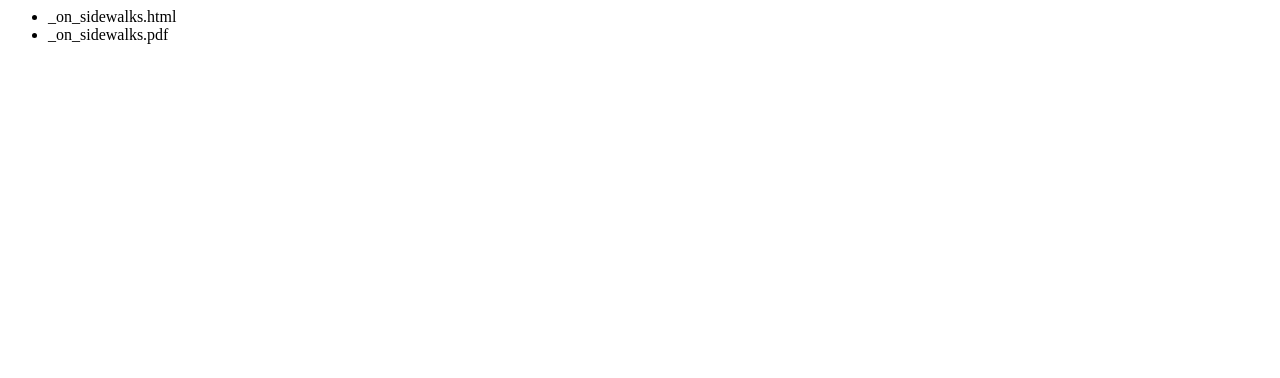
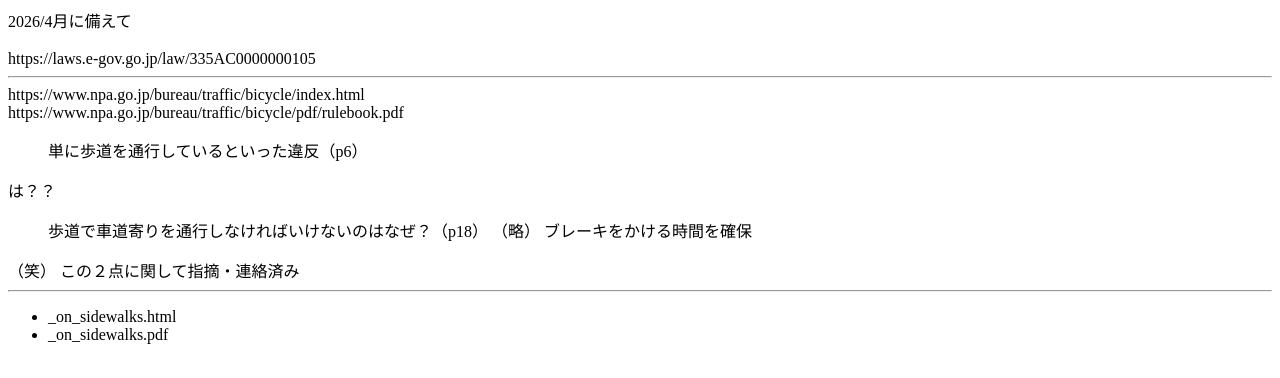
Before and after one commit to kensuke/misc, a plain HTML site: page bicycles/index.html in a window 1280 px wide. Drawn offline with Linux system fonts and the light colour scheme.

Commit message:
Update index.html

```diff
--- a/bicycles/index.html
+++ b/bicycles/index.html
@@ -2,9 +2,32 @@
   <head>
   </head>
   <body>
+2026/4月に備えて<br />
+<br />
+https://laws.e-gov.go.jp/law/335AC0000000105 <br />
+
+<hr />
+https://www.npa.go.jp/bureau/traffic/bicycle/index.html <br />
+https://www.npa.go.jp/bureau/traffic/bicycle/pdf/rulebook.pdf <br />
+<blockquote>
+単に歩道を通行しているといった違反（p6）
+</blockquote>
+は？？
+
+<blockquote>
+歩道で車道寄りを通行しなければいけないのはなぜ？（p18）
+（略）
+ブレーキをかける時間を確保
+</blockquote>
+（笑）
+
+この２点に関して指摘・連絡済み<br />
+
+<hr />
     <ul>
       <li>_on_sidewalks.html</li>
       <li>_on_sidewalks.pdf</li>
     </ul>
+
   </body>
 </html>
```
